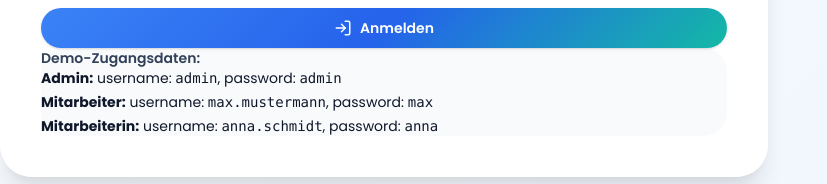
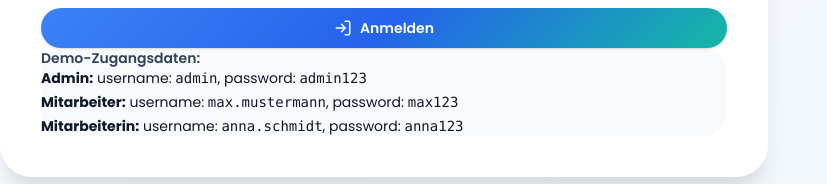
Before and after one commit to Bloodfire2k/urlaubsantrag, a React (Vite) app: page / in a window 1280 px wide. Shown: the part 374-558 px from the top of the page, without its empty margins (0-827 px from the left). Built offline with nearby package versions, Linux system fonts and the light colour scheme; no server answers.

Commit message:
fix: Demo-Zugangsdaten auf echte Deploy-Passwörter aktualisiert

```diff
--- a/src/components/LoginForm.tsx
+++ b/src/components/LoginForm.tsx
@@ -94,9 +94,9 @@ const LoginForm: React.FC = () => {
       <div className="mt-6 p-4 bg-slate-50 rounded-xl text-sm">
         <h4 className="mb-3 text-slate-700 font-semibold">Demo-Zugangsdaten:</h4>
         <div className="grid gap-1">
-                  <div><strong>Admin:</strong> username: <code>admin</code>, password: <code>admin</code></div>
-        <div><strong>Mitarbeiter:</strong> username: <code>max.mustermann</code>, password: <code>max</code></div>
-        <div><strong>Mitarbeiterin:</strong> username: <code>anna.schmidt</code>, password: <code>anna</code></div>
+                                     <div><strong>Admin:</strong> username: <code>admin</code>, password: <code>admin123</code></div>
+         <div><strong>Mitarbeiter:</strong> username: <code>max.mustermann</code>, password: <code>max123</code></div>
+         <div><strong>Mitarbeiterin:</strong> username: <code>anna.schmidt</code>, password: <code>anna123</code></div>
         </div>
       </div>
       </div>
```
